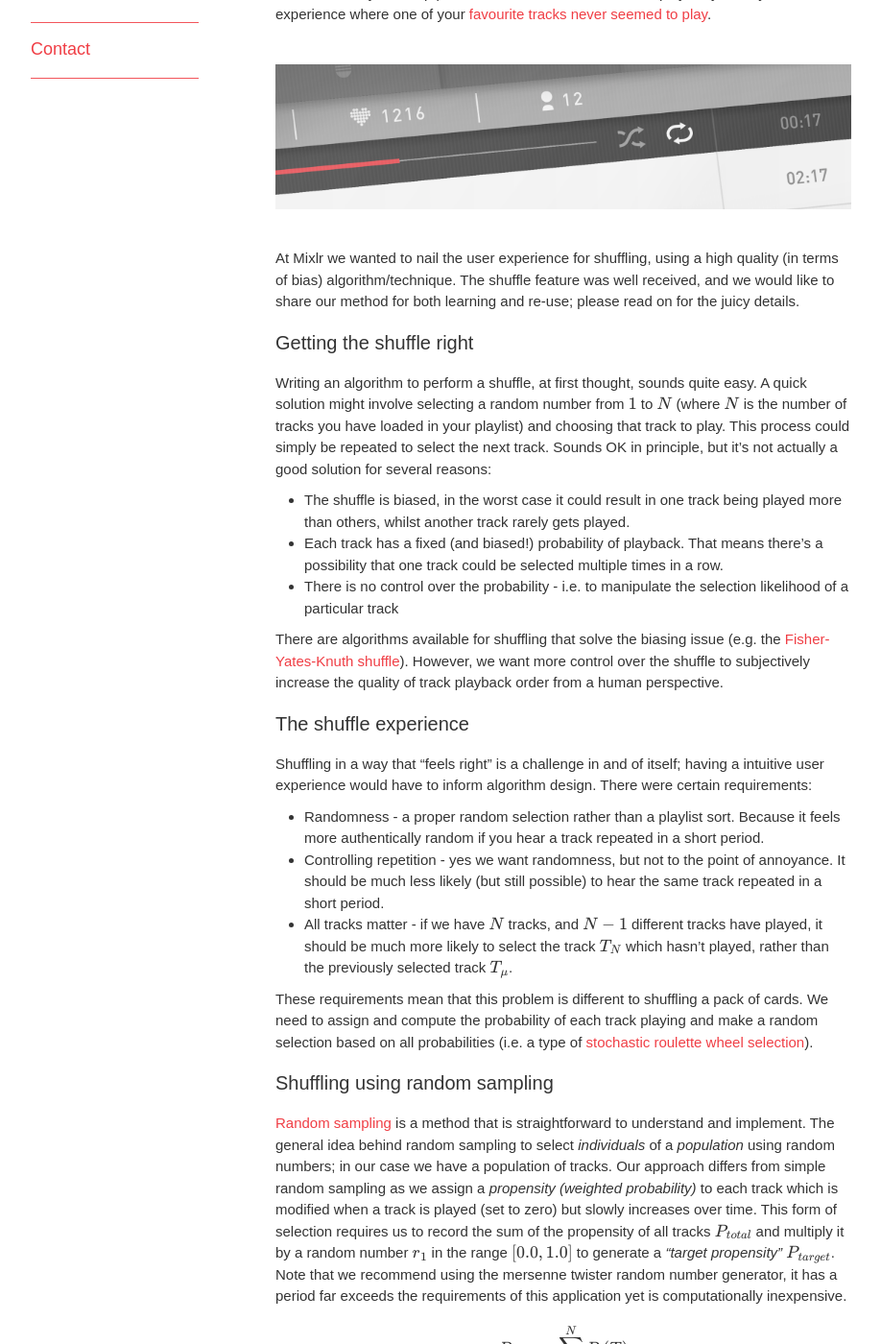
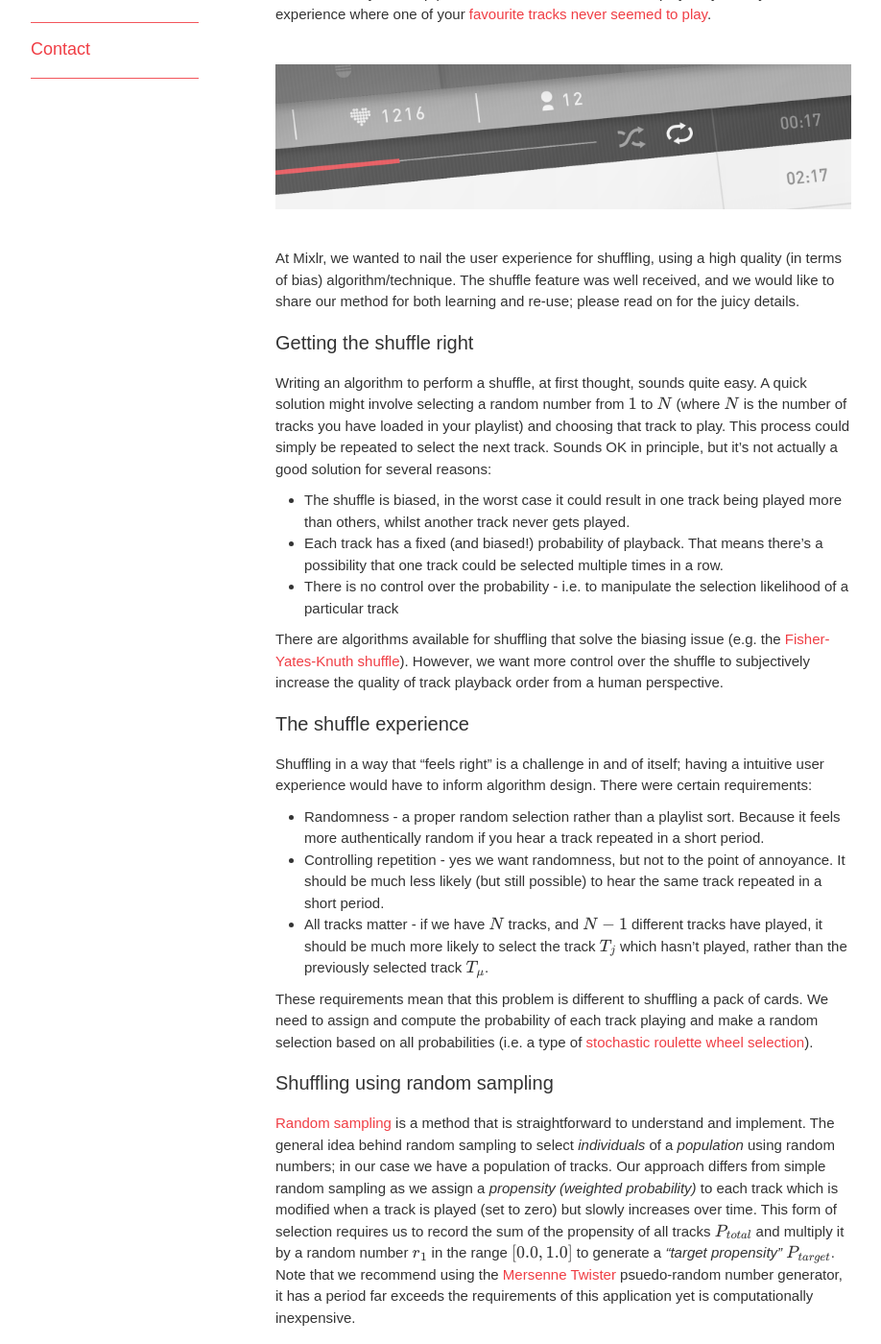
Before and after one commit to mixlr/mixlr.github.io, a Jekyll site: the page built from _posts/2016-02-09-playlist-shuffing.md, in a window 1280 px wide and 1400 px high, scrolled down 428 px. Shown: the whole window at 96% size, without its empty margins (63-981 px from the left). Built offline with Jekyll 4.4.1, drawn with Linux system fonts in a browser that asks for light colours; some web fonts are replaced; formulas are drawn with MathJax 3; comment, search, counter and statistics services are not loaded.

Commit message:
minor proofing

```diff
--- a/_posts/2016-02-09-playlist-shuffing.md
+++ b/_posts/2016-02-09-playlist-shuffing.md
@@ -18,7 +18,7 @@ If you can think back to the way Winamp performed with shuffled tracks in a play
 
 ![Shuffle control in the Mixlr desktop app](/images/shuffle.png)
 
-At Mixlr we wanted to nail the user experience for shuffling, using a high quality (in terms of bias) algorithm/technique.
+At Mixlr, we wanted to nail the user experience for shuffling, using a high quality (in terms of bias) algorithm/technique.
 The shuffle feature was well received, and we would like to share our method for both learning and re-use; please read on for the juicy details.
 
 
@@ -28,7 +28,7 @@ Writing an algorithm to perform a shuffle, at first thought, sounds quite easy.
 A quick solution might involve selecting a random number from <span>$$1$$</span> to <span>$$N$$</span> (where <span>$$N$$</span> is the number of tracks you have loaded in your playlist) and choosing that track to play.
 This process could simply be repeated to select the next track. Sounds OK in principle, but it's not actually a good solution for several reasons:
 
-* The shuffle is biased, in the worst case it could result in one track being played more than others, whilst another track rarely gets played.
+* The shuffle is biased, in the worst case it could result in one track being played more than others, whilst another track never gets played.
 * Each track has a fixed (and biased!) probability of playback. That means there's a possibility that one track could be selected multiple times in a row.
 * There is no control over the probability - i.e. to manipulate the selection likelihood of a particular track
 
@@ -42,7 +42,7 @@ There were certain requirements:
 
 * Randomness - a proper random selection rather than a playlist sort. Because it feels more authentically random if you hear a track repeated in a short period.
 * Controlling repetition - yes we want randomness, but not to the point of annoyance. It should be much less likely (but still possible) to hear the same track repeated in a short period.
-* All tracks matter - if we have <span>$$N$$</span> tracks, and <span>$$N - 1$$</span> different tracks have played, it should be much more likely to select the track <span>$$T_N$$</span> which hasn't played, rather than the previously selected track <span>$$T_{\mu}$$</span>.
+* All tracks matter - if we have <span>$$N$$</span> tracks, and <span>$$N - 1$$</span> different tracks have played, it should be much more likely to select the track <span>$$T_j$$</span> which hasn't played, rather than the previously selected track <span>$$T_{\mu}$$</span>.
 
 These requirements mean that this problem is different to shuffling a pack of cards.
 We need to assign and compute the probability of each track playing and make a random selection based on all probabilities (i.e. a type of [stochastic roulette wheel selection](http://stackoverflow.com/questions/177271/roulette-selection-in-genetic-algorithms)).
@@ -53,7 +53,7 @@ We need to assign and compute the probability of each track playing and make a r
 The general idea behind random sampling to select *individuals* of a *population* using random numbers; in our case we have a population of tracks.
 Our approach differs from simple random sampling as we assign a *propensity (weighted probability)* to each track which is modified when a track is played (set to zero) but slowly increases over time.
 This form of selection requires us to record the sum of the propensity of all tracks <span>$$P_{total}$$</span> and multiply it by a random number $$r_1$$ in the range <span>$$[0.0, 1.0]$$</span> to generate a *"target propensity"* <span>$$P_{target}$$</span>.
-Note that we recommend using the mersenne twister random number generator, it has a period far exceeds the requirements of this application yet is computationally inexpensive.
+Note that we recommend using the [Mersenne Twister](https://en.wikipedia.org/wiki/Mersenne_Twister) psuedo-random number generator, it has a period far exceeds the requirements of this application yet is computationally inexpensive.
 
 <center><span>$$P_{total} = \sum_{i=1}^NP_i(T)$$</span></center>
 
@@ -61,7 +61,7 @@ Note that we recommend using the mersenne twister random number generator, it ha
 
 Using <span>$$P_{target}$$</span> we can select an individual track by assessing its "position" in the list of tracks propensities (by summing propensities until we hit the target).
 
-<!-- prettify this somehow, maybe convert to a python gist, what do you think rob -->
+<!-- prettify this somehow, maybe convert to a python gist (thought that might be quite big!), what do you think rob? -->
 Here are the major stages to our approach:
 
 > 1. Assign every track a propensity - in our case start the integer <span>$$N$$</span> (where $$N$$ is total the number of tracks).
```
